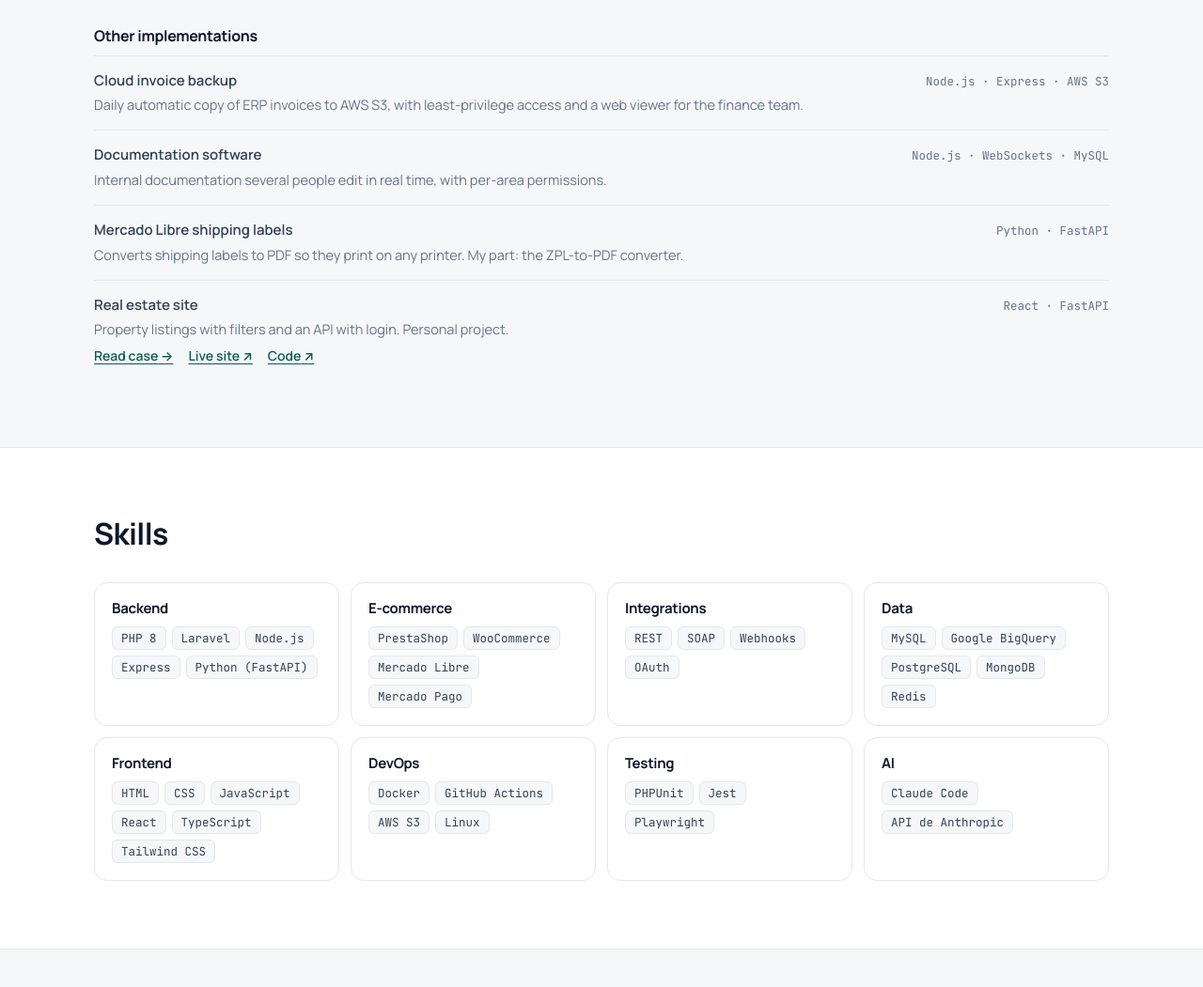
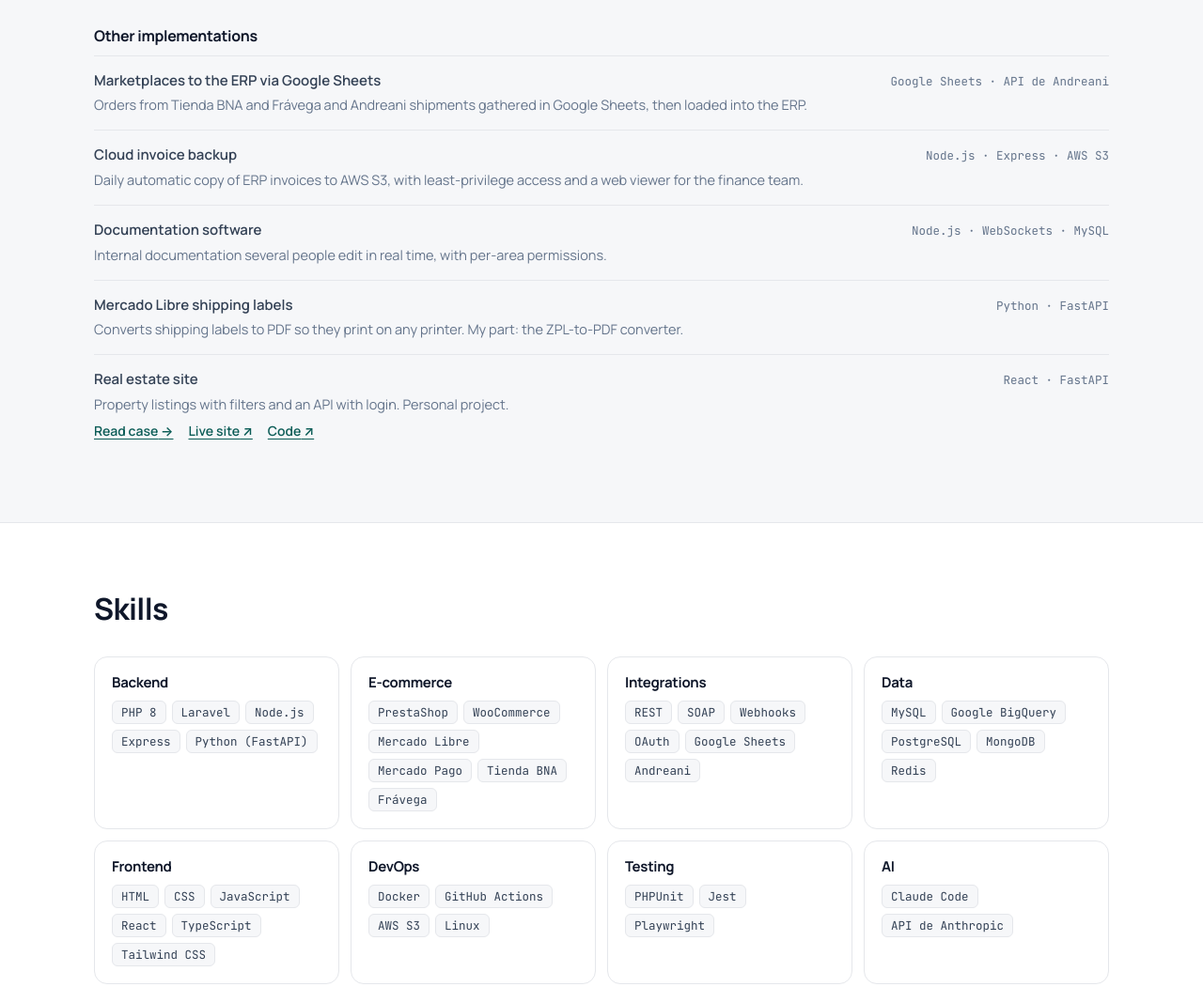
Before and after one commit to MatiasRodriguez21/portafolio-profesional, a plain HTML site: page index.html in a window 1280 px wide. Shown: the part 2121-3172 px from the top of the page at 94% size. Drawn offline with Linux system fonts and the light colour scheme.

Commit message:
Se suma la integración de marketplaces al ERP vía Google Sheets

```diff
--- a/index.html
+++ b/index.html
@@ -178,6 +178,11 @@
           <h3><span lang="es">Otras implementaciones</span><span lang="en">Other implementations</span></h3>
           <ul>
             <li>
+              <div class="others__main"><strong><span lang="es">Marketplaces al ERP vía Google Sheets</span><span lang="en">Marketplaces to the ERP via Google Sheets</span></strong><p lang="es">Pedidos de Tienda BNA y Frávega y envíos de Andreani en Google Sheets, y de ahí cargados al ERP.</p><p lang="en">Orders from Tienda BNA and Frávega and Andreani shipments gathered in Google Sheets, then loaded into the ERP.</p></div>
+              <span class="others__stack">Google Sheets · API de Andreani</span>
+
+            </li>
+            <li>
               <div class="others__main"><strong><span lang="es">Backup de facturas en la nube</span><span lang="en">Cloud invoice backup</span></strong><p lang="es">Copia diaria y automática de las facturas del ERP a AWS S3, con permisos mínimos y un visor web para Administración.</p><p lang="en">Daily automatic copy of ERP invoices to AWS S3, with least-privilege access and a web viewer for the finance team.</p></div>
               <span class="others__stack">Node.js · Express · AWS S3</span>
 
@@ -215,11 +220,11 @@
           </div>
           <div class="scard">
             <h3><span lang="es">E-commerce</span><span lang="en">E-commerce</span></h3>
-            <ul class="chips"><li>PrestaShop</li><li>WooCommerce</li><li>Mercado Libre</li><li>Mercado Pago</li></ul>
+            <ul class="chips"><li>PrestaShop</li><li>WooCommerce</li><li>Mercado Libre</li><li>Mercado Pago</li><li>Tienda BNA</li><li>Frávega</li></ul>
           </div>
           <div class="scard">
             <h3><span lang="es">Integraciones</span><span lang="en">Integrations</span></h3>
-            <ul class="chips"><li>REST</li><li>SOAP</li><li>Webhooks</li><li>OAuth</li></ul>
+            <ul class="chips"><li>REST</li><li>SOAP</li><li>Webhooks</li><li>OAuth</li><li>Google Sheets</li><li>Andreani</li></ul>
           </div>
           <div class="scard">
             <h3><span lang="es">Datos</span><span lang="en">Data</span></h3>
```
